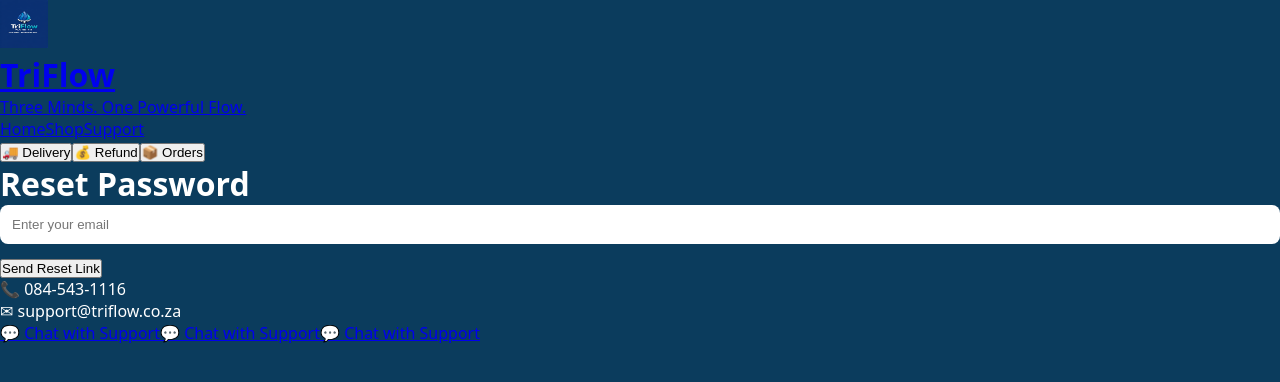
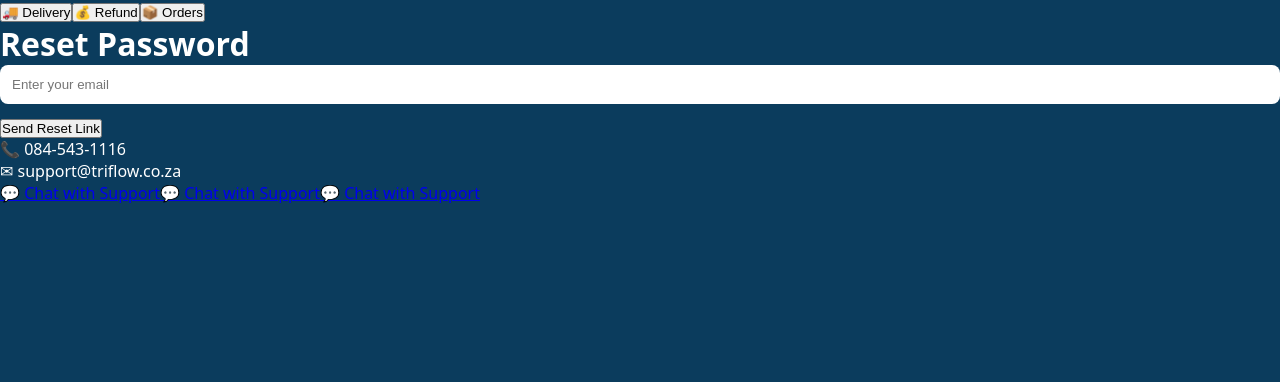
Before and after one commit to SMARTIED/triflow-pwa, a Next.js app: page /reset-password in a window 1280 px wide. Shown: the top 382 px of the page. Built offline with nearby package versions, Linux system fonts and the light colour scheme; no server answers.

Commit message:
Fix Firebase auth build crash and dynamic conflict

```diff
--- a/src/app/register/page.tsx
+++ b/src/app/register/page.tsx
@@ -1,7 +1,6 @@
 jsx
 import RegisterClient from "./RegisterClient";
 
-export const revalidate = 0;
 
 export default function RegisterPage() {
   return <RegisterClient />;
--- a/src/app/reset-password/page.tsx
+++ b/src/app/reset-password/page.tsx
@@ -1,6 +1,5 @@
 "use client";
 
-export const dynamic = "force-dynamic";
 
 import { useState } from "react";
 import { sendPasswordResetEmail } from "firebase/auth";
--- a/src/components/Header.tsx
+++ b/src/components/Header.tsx
@@ -1,34 +1,24 @@
-import Image from "next/image";
-import Link from "next/link";
+"use client";
+
+import { useState } from "react";
 
 export default function Header() {
+  const [input, setInput] = useState("");
+
   return (
-    <header className="app-header">
-      <Link href="/" className="brand">
-        <Image
-          src="/logo.png"
-          alt="TriFlow Plumbing Logo"
-          width={48}
-          height={48}
-          priority
-        />
-        <div>
-          <h1>TriFlow</h1>
-          <span>Three Minds. One Powerful Flow.</span>
-        </div>
-      </Link>
+    <header>
+      <nav>
+        {/* your nav items */}
+      </nav>
 
-      <nav>
-        <Link href="/">Home</Link>
-        <Link href="/shop">Shop</Link>
-        <Link href="/support">Support</Link>
-      </nav>
       <div className="quick-help">
         <button onClick={() => setInput("delivery")}>🚚 Delivery</button>
         <button onClick={() => setInput("refund")}>💰 Refund</button>
         <button onClick={() => setInput("order")}>📦 Orders</button>
       </div>
 
+      {/* optional: show or use input */}
+      {/* <p>{input}</p> */}
     </header>
   );
 }
```
